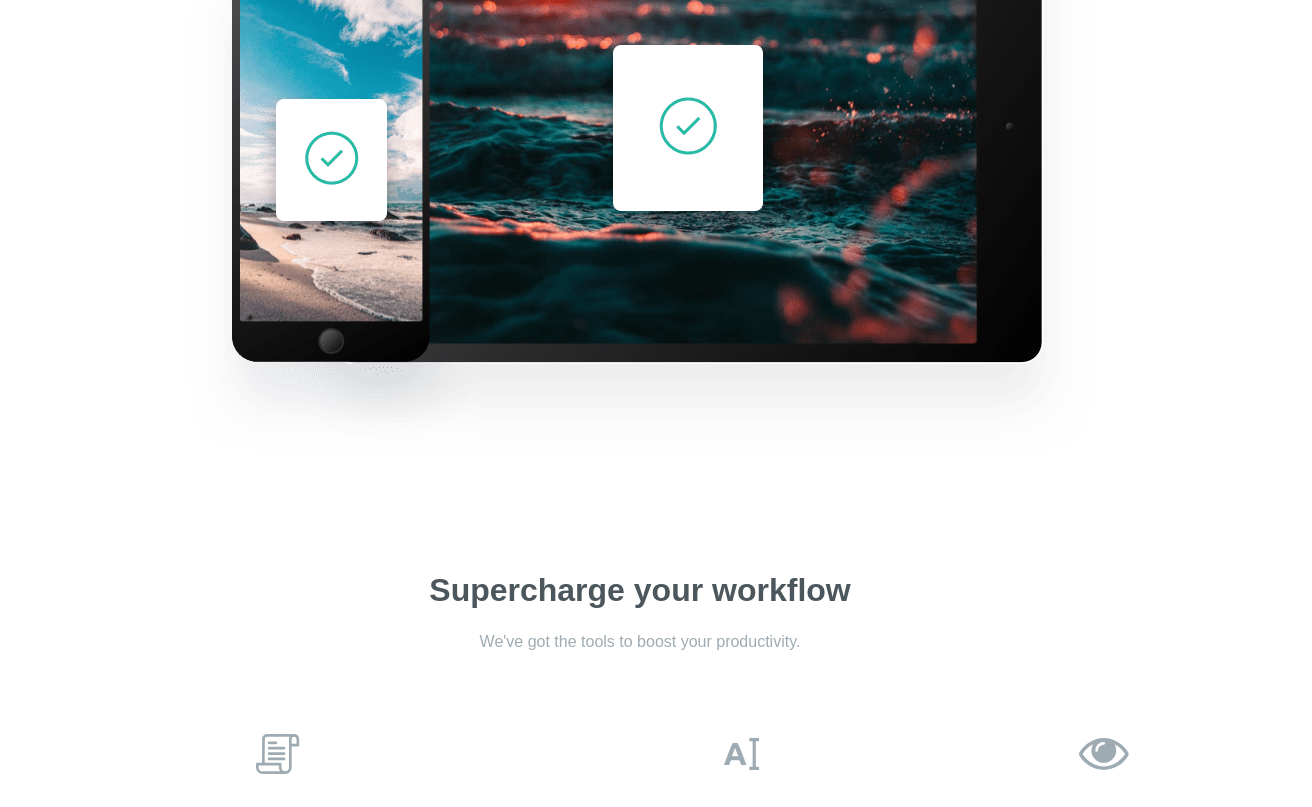
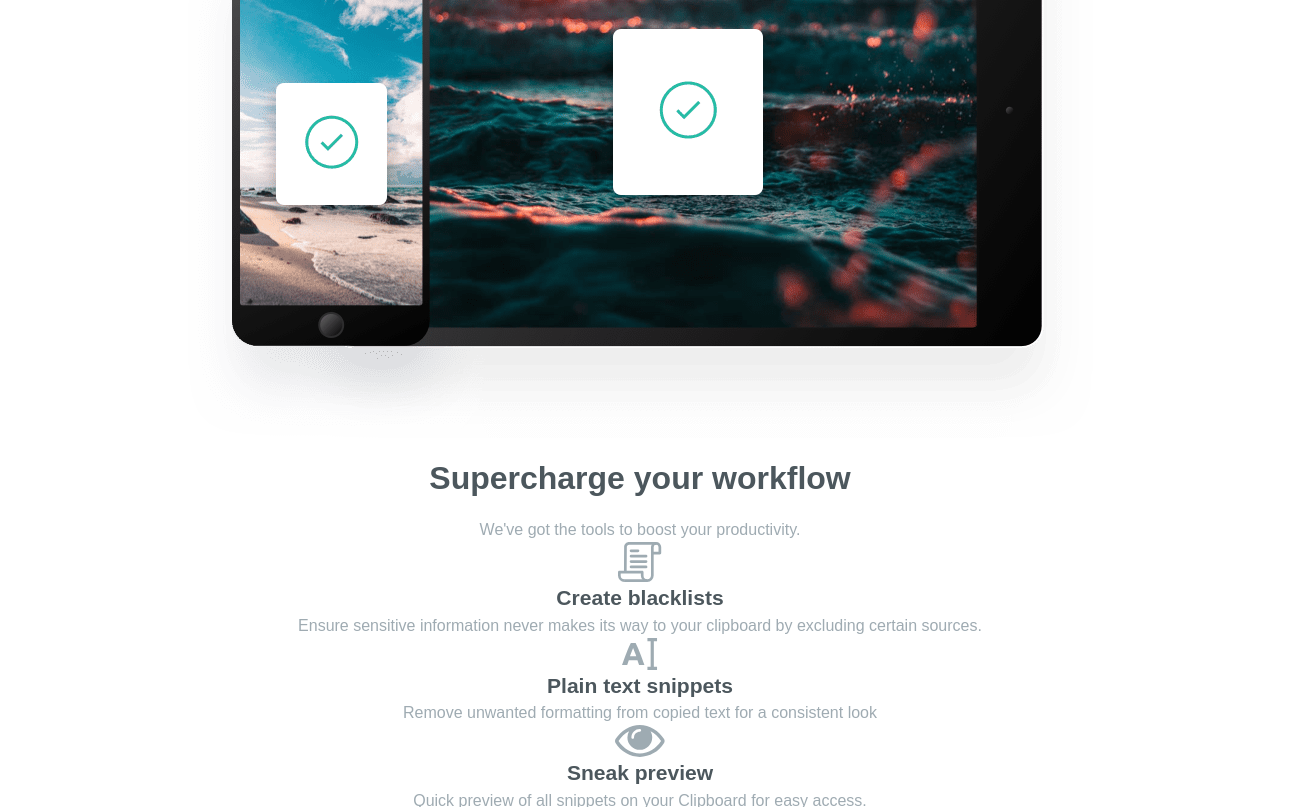
Before and after one commit to aadiisk21/P12, a plain HTML site: page index.html in a window 1280 px wide. Shown: the part 2182-2989 px from the top of the page, 1312 px wide, since content can reach past the window. Drawn offline with Linux system fonts and the light colour scheme; a web font is replaced by a local one.

Commit message:
adjusted margin and width of all elements

```diff
--- a/css/style.css
+++ b/css/style.css
@@ -185,7 +185,7 @@ select {
   margin: 1rem 0;
 }
 
-.section-1 p {
+.section-1 > p {
   width: 46%;
   font-size: 1rem;
   color: var(--grayish-blue);
@@ -233,6 +233,7 @@ select {
   line-height: 25px;
   margin: 0.5rem 0;
   margin-bottom: 0;
+  color: var(--grayish-blue);
 }
 
 /* section-2 */
@@ -243,26 +244,40 @@ select {
   align-items: center;
   flex-flow: column;
   text-align: center;
-  margin: 6rem;
+  margin-top: 6rem;
 }
 
 .section-2 p {
   width: 70%;
+  font-size: 1rem;
+  color: var(--grayish-blue);
+  margin-bottom: 4rem;
 }
 
 /* section-3 */
 .section-3 {
-  display: flex;
-  justify-content: center;
-  align-items: center;
-  flex-flow: column;
+  display: block;
+  margin: 0 auto;
+  text-align: center;
 }
 
-.sec-3-para {
-  width: 60%;
+.section-3 h3 {
+  color: var(--dark-grayish-blue);
 }
 
-.col-3-box {
+.section-3 p {
+  text-align: center;
+  color: var(--grayish-blue);
+  font-size: 1rem;
+}
+
+.section-3 img {
+  margin: 0 auto;
+}
+
+
+
+/* .col-3-box {
   min-width: 80%;
   display: flex;
   justify-content: center;
@@ -306,4 +321,4 @@ select {
 
 .col-4-box img {
   margin: 0 1rem;
-}
+} */
```
